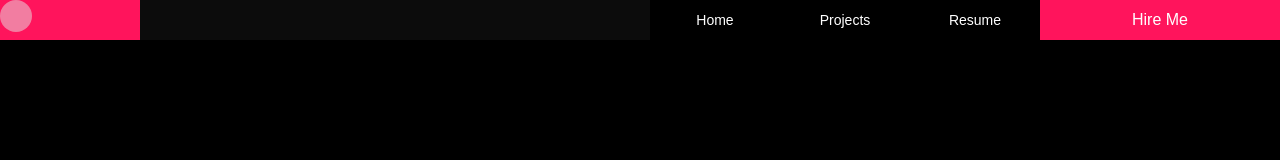
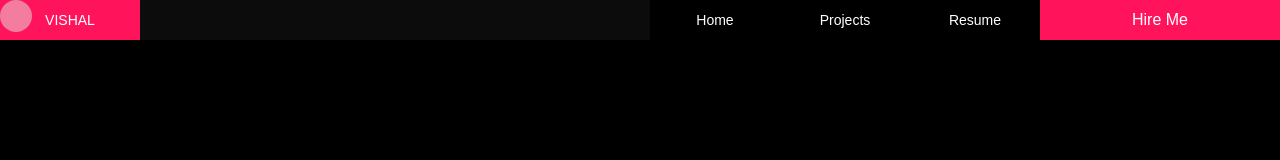
Before and after one commit to rickievishal/vishal-sportfolio, a Next.js app: page / in a window 1280 px wide. Shown: the top 160 px of the page. Built offline with nearby package versions, Linux system fonts and the light colour scheme.

Commit message:
added lenis smooth scroll

```diff
--- a/src/app/page.tsx
+++ b/src/app/page.tsx
@@ -170,7 +170,7 @@ export default function Home() {
       <nav className="w-full flex flex-row h-[40px] sticky top-0 right-0 border-b-[0px] border-[#FF145C] elegant bg-[#0C0C0C]">
         <ul className="h-full ">
           <li className="w-[70px] lg:w-[140px] text-sm h-full bg-[#FF145C] flex justify-center items-center text-white elegant">
-
+            VISHAL
           </li>
 
         </ul>
```
